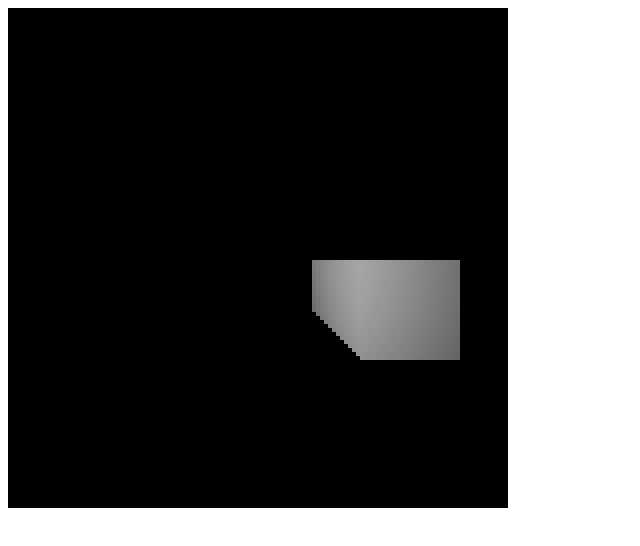
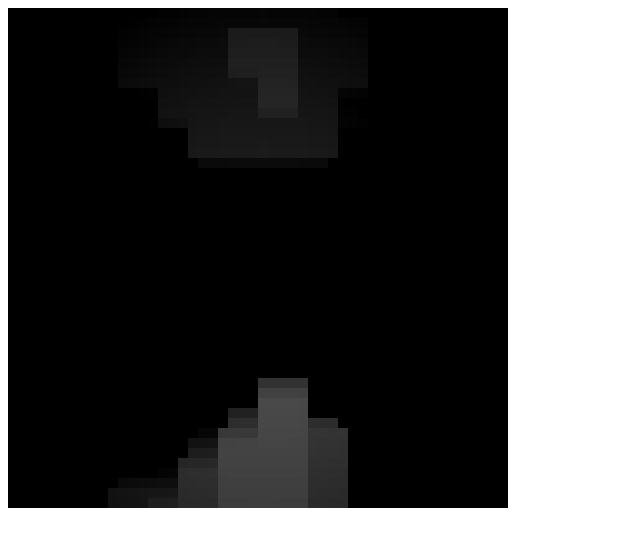
Before and after one commit to kadincool/IBS, a plain HTML site: page raycast/index.html in a window 1280 px wide. Shown: the whole page, without its empty margins (0-640 px from the left). Drawn offline with Linux system fonts and the light colour scheme.

Commit message:
removed commented code and messed around a bit

```diff
--- a/raycast/index.html
+++ b/raycast/index.html
@@ -13,8 +13,8 @@
       function ceilFloor(number, ceil) {return (ceil ? Math.ceil(number) : Math.floor(number))}
       function flip(a, flip) {return (flip ? 1 - a : a)}
 
-      const scale = 4;
-      const castDist = 4;
+      const scale = 10;
+      const castDist = 16;
 
       var camPos = {x: 0, y: 0, z: 0}
 
@@ -37,22 +37,61 @@
         ctx.fillStyle = "black";
         ctx.globalAlpha = 1;
         ctx.fillRect(0, 0, canvas2d.width, canvas2d.height);
-        ctx.lineWidth = 0.25;
-        //ctx.translate(canvas2d.width/2, canvas2d.height/2);
         ctx.scale(scale, scale);
-        // ctx.strokeStyle = "midnightblue";
-        // for (let i = 0; i <= canvas2d.width/scale; i++) {
-        //   strokeLine(i, 0, i, canvas2d.height);
-        // }
-        // for (let i = 0; i <= canvas2d.height/scale; i++) {
-        //   strokeLine(0, i, canvas2d.width, i);
-        // }
+      }
+
+      function halfHash(value) {
+        return pmod(Math.sin(value) * 1024, 1);
+      }
+
+      function hash() {
+        //method by my friend Thumbtack that I was too stubborn to use in my first version
+        let value = 0;
+        for (let i=0; i<arguments.length; i++) value = halfHash(value + arguments[i]);
+        return value;
+      }
+
+      function serp(x1, x2, a) {return (Math.sin((a-0.5)*Math.PI)/2+0.5)*(x2-x1)+x1}
+      function serp2d(x1, x2, x3, x4, px, py) {return serp(serp(x1, x2, px), serp(x3, x4, px), py)}
+      function serp3d(x1, x2, x3, x4, x5, x6, x7, x8, px, py, pz) {return serp(serp2d(x1, x2, x3, x4, px, py), serp2d(x5, x6, x7, x8, px, py), pz)}
+
+      function perlinStep3d(x, y, z, seed, scale) {
+        return serp3d(
+          hash(Math.floor(x/scale)*scale, Math.floor(y/scale)*scale, Math.floor(z/scale), seed),
+          hash(Math.ceil(x/scale)*scale, Math.floor(y/scale)*scale, Math.floor(z/scale), seed),
+          hash(Math.floor(x/scale)*scale, Math.ceil(y/scale)*scale, Math.floor(z/scale), seed),
+          hash(Math.ceil(x/scale)*scale, Math.ceil(y/scale)*scale, Math.floor(z/scale), seed),
+          hash(Math.floor(x/scale)*scale, Math.floor(y/scale)*scale, Math.ceil(z/scale), seed),
+          hash(Math.ceil(x/scale)*scale, Math.floor(y/scale)*scale, Math.ceil(z/scale), seed),
+          hash(Math.floor(x/scale)*scale, Math.ceil(y/scale)*scale, Math.ceil(z/scale), seed),
+          hash(Math.ceil(x/scale)*scale, Math.ceil(y/scale)*scale, Math.ceil(z/scale), seed),
+          pmod(x/scale, 1),
+          pmod(y/scale, 1),
+          pmod(z/scale, 1)
+        );
+      }
+
+      function perlin3d(x, y, z, seed, startScale, endScale) {
+        startScale=2**startScale;
+        endScale=2**endScale;
+        let max=0;
+        let curr=0;
+        for (let i=startScale; i<endScale; i*=2) {
+          max+=i;
+          curr+=perlinStep3d(x, y, z, seed, i) * i;
+        }
+
+        return curr/max;
       }
 
       function checkTile(x, y, z) {
         //console.log(x, y, z)
-        // return y < x/2-8-z;
-        return x==1 && y==0 && z==1;
+        //return y < x/2-8-z; //sloped terrain
+        //return y==0 && z==1;//X pole
+        //return x==0 && z==1;//Y pole
+        // return x==1 && y==0;//Z pole
+        // return x==0 && y==0 && z==1; //block
+        return perlin3d(x, y, z, 0, 3, 5) > 0.7;
       }
 
       function raycast(start, direction) {
@@ -111,71 +150,26 @@
             return maxDist;
           }
         }
-
-        /*let intersect = {x: start.y - slopes.x * start.x, y: start.x - slopes.y * start.y};
-
-        let maxDist = 8;
-        let travelDist = {x: Math.hypot(1, slopes.x), y: Math.hypot(slopes.y, 1)};
-        // console.log(travelDist);
-        let totalTravel = 0;
-        let travelled = {x: 0, y: 0};
-        let rayPos = {x: start.x, y: start.y};
-        for (let i = 0; i < 2 * maxDist; i++) {
-          //get least distance
-          let off = {x: 1 - pmod(flip(rayPos.x, offset.x < 0), 1), y: 1 - pmod(flip(rayPos.y, offset.y < 0), 1)};
-          //console.log(off);
-
-          let xDist = Math.abs(off.x * travelDist.x);
-          let yDist = Math.abs(off.y * travelDist.y);
-          //console.log(xDist, yDist);
-          //console.log(off.x)
-          if (xDist <= yDist) {
-            rayPos.x += off.x * Math.sign(offset.x);
-            rayPos.y += slopes.x * off.x * Math.sign(offset.x);
-          } else {
-            rayPos.y += off.y * Math.sign(offset.y);
-            rayPos.x += slopes.y * off.y * Math.sign(offset.y);
-          }
-          let tileAt = {x: Math.floor(rayPos.x) - (offset.x < 0 && pmod(rayPos.x, 1) == 0),y: Math.floor(rayPos.y) - (offset.y < 0 && pmod(rayPos.y, 1) == 0)}
-          //ctx.fillStyle = "yellow"
-          //plotTile(tileAt.x, tileAt.y);
-          if (Math.hypot(rayPos.x - start.x, rayPos.y - start.y) > maxDist) {
-            return maxDist;
-          }
-          if (checkTile(tileAt.x, tileAt.y)) {
-            ctx.fillStyle = "white"
-            plotTile(tileAt.x, tileAt.y);
-            return Math.hypot(rayPos.x - start.x, rayPos.y - start.y);
-          }
-          //travel along that axis
-          //increment distance travelled
-        }
-        return Math.hypot(rayPos.x - start.x, rayPos.y - start.y);*/
       }
 
-      //clear();
-      //raycast({x: 5, y: 5}, {x: 8, y: 10});
-      //raycast({x: 5.5, y: 5.5}, {x: 8, y: 10});
       function frame() {
         clear();
-        //raycast({x: 10.5, y: 10}, {x: 12.5, y: 9})
         const vWid = canvas2d.width / scale;
         const vHei = canvas2d.height / scale
         for (let i = 0; i < vWid; i++) {
           for (let j = 0; j < vHei; j++) {
-            let uv = {x: i-vWid/2, y: j-vHei/2};
+            let uv = {x: i/vWid-0.5, y: j/vHei-0.5};
             ctx.fillStyle = "white";
-            let cast = raycast(camPos, {x: camPos.x + uv.x, y: camPos.y + uv.y, z: camPos.z + 25});
+            let cast = raycast(camPos, {x: camPos.x + uv.x, y: camPos.y + uv.y, z: camPos.z + 1});
             // let cast = raycast(camPos, {x: camPos.x + uv.x + 1, y: camPos.y + uv.y, z: camPos.z + uv.x + 1});
             //console.log(cast);
             ctx.globalAlpha = Math.max((castDist - cast)/castDist, 0);
             plotTile(i, j)
           }
         }
-        //camPos.x+=0.1;
-        //requestAnimationFrame(frame);
       }
       frame();
+
       document.addEventListener("keydown", (e) => {
         switch(e.code) {
           case ("KeyW"):
@@ -199,18 +193,6 @@
         }
         frame()
       })
-      //console.log(raycast({x: 1, y: 1, z: 1}, {x: 2, y: 2, z: 3}))
-      //raycast({x: 1, y: 1}, {x: 2, y: 3})
-      // raycast({x: 6.3, y: 11}, {x: 6.7, y: 11})
-      // raycast({x: 6.3, y: 13}, {x: 7, y: 13})
-      // raycast({x: 6, y: 15}, {x: 6.5, y: 15})
-      // raycast({x: 6, y: 17}, {x: 7, y: 17})
-
-      // canvas2d.addEventListener("mousemove", (e) => {
-      //   clear();
-      //   //console.log(raycast({x: 10.3, y: 10.3, z: 0}, {x: e.offsetX/25, y: e.offsetY/25, z: 0}));
-      //   console.log(raycast({x: 10, y: 10, z: 0}, {x: e.offsetX/25, y: e.offsetY/25, z: 0}));
-      // })
     </script>
   </body>
 </html>
```
